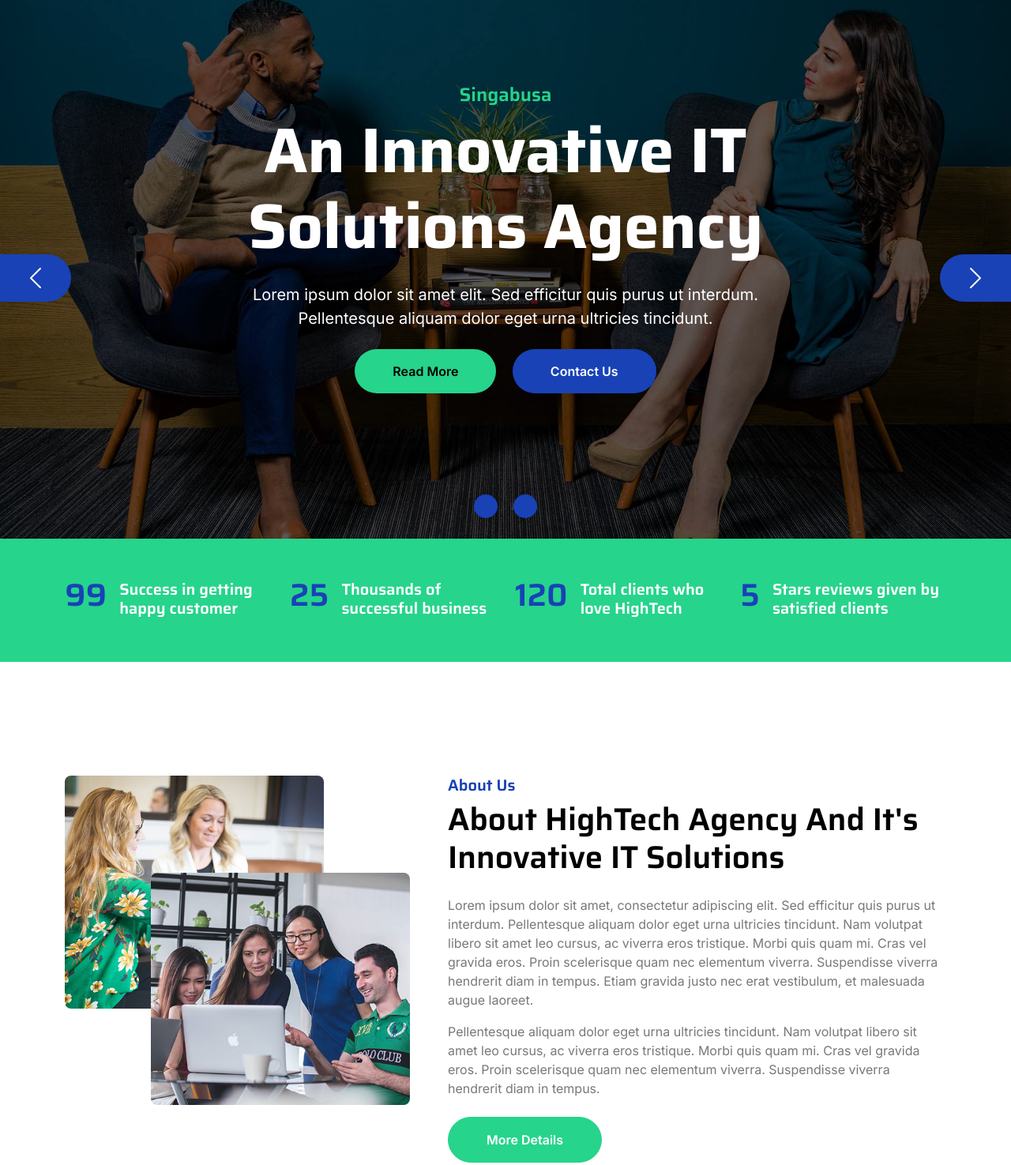
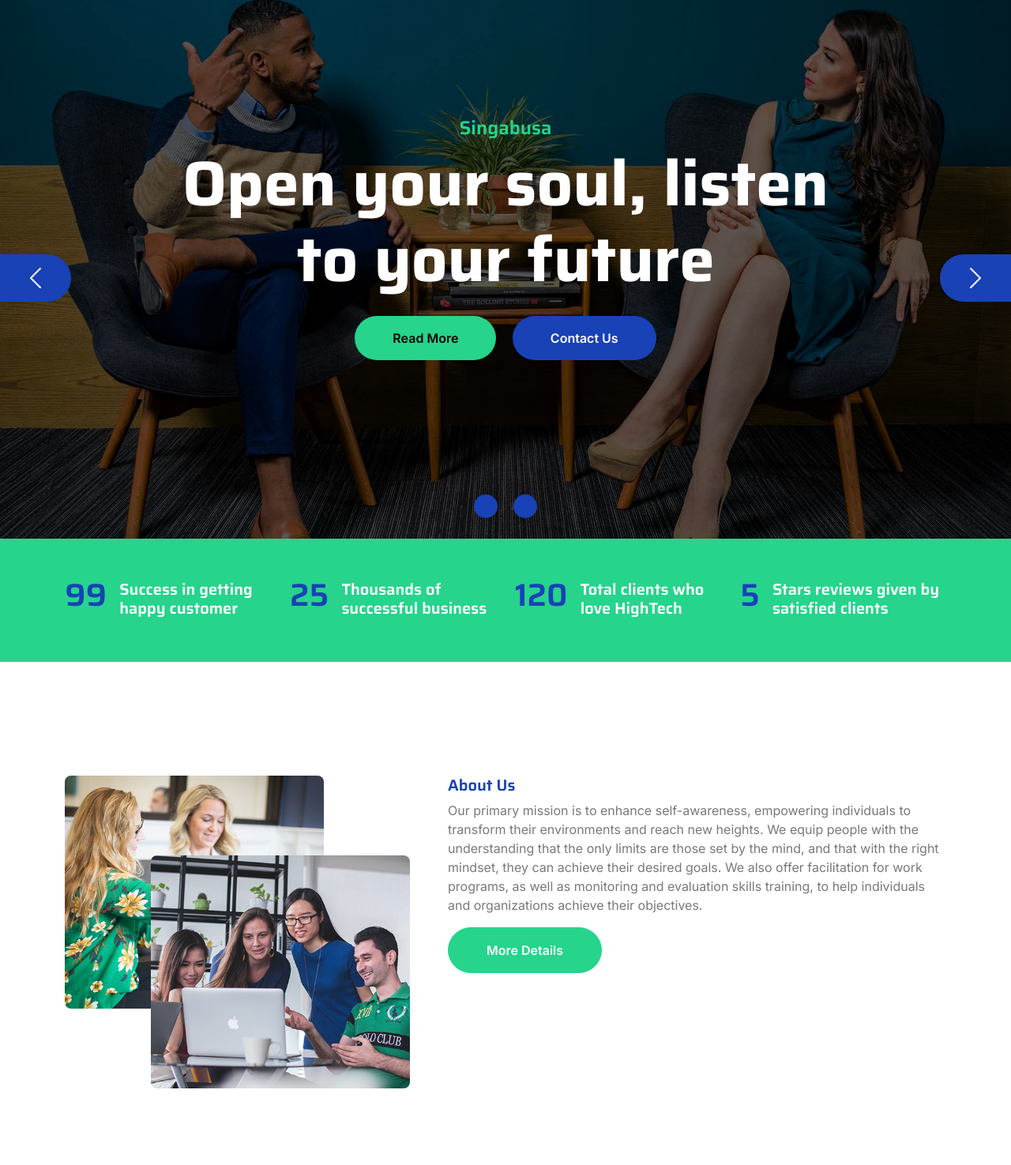
Before and after one commit to msizimakaula/Singabusa, a plain HTML site: page index.html in a window 1280 px wide. Shown: the part 152-1627 px from the top of the page at 79% size. Drawn offline with nearby package versions, Linux system fonts and the light colour scheme; animation ran at ten frames a second.

Commit message:
about us

```diff
--- a/index.html
+++ b/index.html
@@ -118,8 +118,8 @@
                         <div class="carousel-caption">
                             <div class="container carousel-content">
                                 <h6 class="text-secondary h4 animated fadeInUp">Singabusa</h6>
-                                <h1 class="text-white display-1 mb-4 animated fadeInRight">An Innovative IT Solutions Agency</h1>
-                                <p class="mb-4 text-white fs-5 animated fadeInDown">Lorem ipsum dolor sit amet elit. Sed efficitur quis purus ut interdum. Pellentesque aliquam dolor eget urna ultricies tincidunt.</p>
+                                <h1 class="text-white display-1 mb-4 animated fadeInRight">Open your soul, listen to your future</h1>
+
                                 <a href="" class="me-2"><button type="button" class="px-4 py-sm-3 px-sm-5 btn btn-primary rounded-pill carousel-content-btn1 animated fadeInLeft">Read More</button></a>
                                 <a href="" class="ms-2"><button type="button" class="px-4 py-sm-3 px-sm-5 btn btn-primary rounded-pill carousel-content-btn2 animated fadeInRight">Contact Us</button></a>
                             </div>
@@ -130,8 +130,8 @@
                         <div class="carousel-caption">
                             <div class="container carousel-content">
                                 <h6 class="text-secondary h4 animated fadeInUp">Singabusa</h6>
-                                <h1 class="text-white display-1 mb-4 animated fadeInLeft">Quality Digital Services You Really Need!</h1>
-                                <p class="mb-4 text-white fs-5 animated fadeInDown">Lorem ipsum dolor sit amet elit. Sed efficitur quis purus ut interdum. Pellentesque aliquam dolor eget urna ultricies tincidunt.</p>
+                                <h1 class="text-white display-1 mb-4 animated fadeInLeft">Open your soul, listen to your future</h1>
+
                                 <a href="" class="me-2"><button type="button" class="px-4 py-sm-3 px-sm-5 btn btn-primary rounded-pill carousel-content-btn1 animated fadeInLeft">Read More</button></a>
                                 <a href="" class="ms-2"><button type="button" class="px-4 py-sm-3 px-sm-5 btn btn-primary rounded-pill carousel-content-btn2 animated fadeInRight">Contact Us</button></a>
                             </div>
@@ -199,9 +199,9 @@
                     </div>
                     <div class="col-lg-7 col-md-6 col-sm-12 wow fadeIn" data-wow-delay=".5s">
                         <h5 class="text-primary">About Us</h5>
-                        <h1 class="mb-4">About HighTech Agency And It's Innovative IT Solutions</h1>
-                        <p>Lorem ipsum dolor sit amet, consectetur adipiscing elit. Sed efficitur quis purus ut interdum. Pellentesque aliquam dolor eget urna ultricies tincidunt. Nam volutpat libero sit amet leo cursus, ac viverra eros tristique. Morbi quis quam mi. Cras vel gravida eros. Proin scelerisque quam nec elementum viverra. Suspendisse viverra hendrerit diam in tempus. Etiam gravida justo nec erat vestibulum, et malesuada augue laoreet.</p>
-                        <p class="mb-4">Pellentesque aliquam dolor eget urna ultricies tincidunt. Nam volutpat libero sit amet leo cursus, ac viverra eros tristique. Morbi quis quam mi. Cras vel gravida eros. Proin scelerisque quam nec elementum viverra. Suspendisse viverra hendrerit diam in tempus.</p>
+                        <!-- <h1 class="mb-4">About HighTech Agency And It's Innovative IT Solutions</h1> -->
+                        <p>Our primary mission is to enhance self-awareness, empowering individuals to transform their environments and reach new heights. We equip people with the understanding that the only limits are those set by the mind, and that with the right mindset, they can achieve their desired goals. We also offer facilitation for work programs, as well as monitoring and evaluation skills training, to help individuals and organizations achieve their objectives.</p>
+                        <!-- <p class="mb-4">Pellentesque aliquam dolor eget urna ultricies tincidunt. Nam volutpat libero sit amet leo cursus, ac viverra eros tristique. Morbi quis quam mi. Cras vel gravida eros. Proin scelerisque quam nec elementum viverra. Suspendisse viverra hendrerit diam in tempus.</p> -->
                         <a href="" class="btn btn-secondary rounded-pill px-5 py-3 text-white">More Details</a>
                     </div>
                 </div>
```
